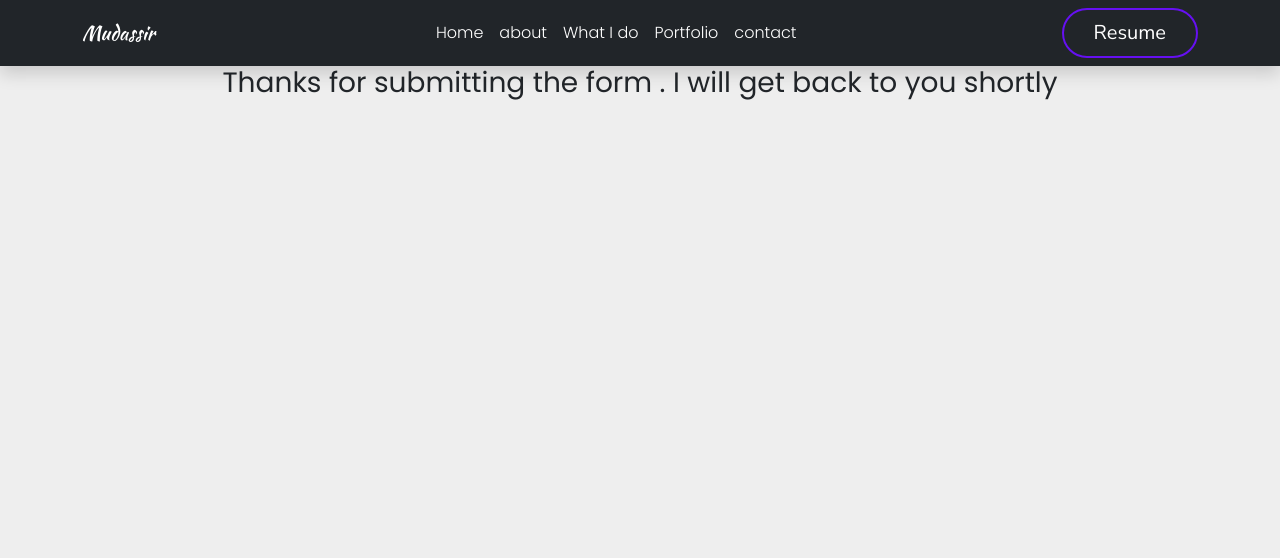
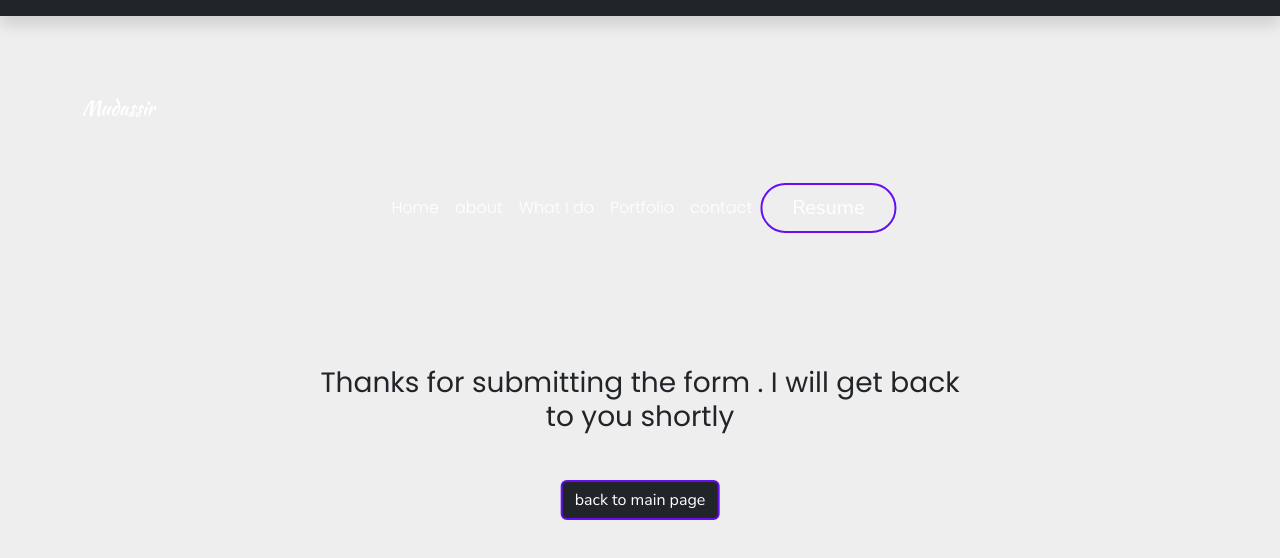
Before and after one commit to mudassirishfaq/mudassarrportfolioo.web, a plain HTML site: page success.html in a window 1280 px wide. Drawn offline with nearby package versions, Linux system fonts and the light colour scheme.

Commit message:
Add files via upload

```diff
--- a/success.html
+++ b/success.html
@@ -13,6 +13,17 @@
     <script src="js/bootstrap.bundle.min.js" defer></script>
     <script src="js/app.js" defer></script>
 </head>
+<style>
+    p , div{
+        top: 50%;
+        left: 50%;
+        transform: translate(-50%,-50%);
+        position: absolute;
+    }
+    div{
+        margin-top: 100px;
+    }
+</style>
 <body>
     <nav class="navbar navbar-expand-lg navbar-dark bg-dark sticky-top shadow">
         <div class="container">
@@ -43,7 +54,10 @@
         </div>
       </nav>
 
-      <p class="text-center h3">Thanks for submitting the form . I will get back to you shortly</p>
+      <p class="text-center d-flex align-items-center justify-content-center min-vh-100 h3">Thanks for submitting the form . I will get back to you shortly</p>
+      <div class="text-center">
+        <a href="index.html" class="btn bg-dark btn-outline-dark">back to main page</a>
+      </div>
 
 </body>
 </html>
```
